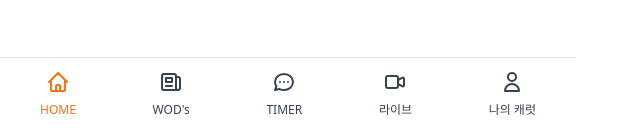
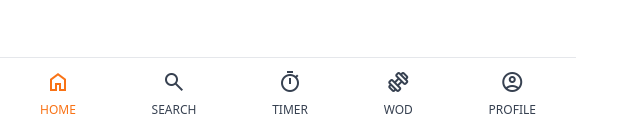
Before and after one commit to gksehfapd/crosspheed, a Next.js app: page / in a window 1280 px wide. Shown: the part 662-797 px from the top of the page, without its empty margins (0-640 px from the left). Built offline with nearby package versions, Linux system fonts and the light colour scheme.

Commit message:
feat: layout

```diff
--- a/components/layout.tsx
+++ b/components/layout.tsx
@@ -32,71 +32,21 @@ export default function Layout({ title, canGoBack, hasTabBar, children }: Layout
 							: 'hover:text-gray-500 transition-colors'
 					)}
 				>
-					<svg
-						className="w-6 h-6"
-						fill="none"
-						stroke="currentColor"
-						viewBox="0 0 24 24"
-						xmlns="http://www.w3.org/2000/svg"
-					>
-						<path
-							strokeLinecap="round"
-							strokeLinejoin="round"
-							strokeWidth="2"
-							d="M3 12l2-2m0 0l7-7 7 7M5 10v10a1 1 0 001 1h3m10-11l2 2m-2-2v10a1 1 0 01-1 1h-3m-6 0a1 1 0 001-1v-4a1 1 0 011-1h2a1 1 0 011 1v4a1 1 0 001 1m-6 0h6"
-						></path>
-					</svg>
+					<span className="material-symbols-outlined">home</span>
 					<span>HOME</span>
 				</Link>
 				<Link
-					href="/community"
+					href="/search"
 					className={cls(
 						'flex flex-col items-center space-y-2 ',
-						router.pathname === '/community'
+						router.pathname === '/search'
 							? 'text-orange-500'
 							: 'hover:text-gray-500 transition-colors'
 					)}
 				>
-					<svg
-						className="w-6 h-6"
-						fill="none"
-						stroke="currentColor"
-						viewBox="0 0 24 24"
-						xmlns="http://www.w3.org/2000/svg"
-					>
-						<path
-							strokeLinecap="round"
-							strokeLinejoin="round"
-							strokeWidth="2"
-							d="M19 20H5a2 2 0 01-2-2V6a2 2 0 012-2h10a2 2 0 012 2v1m2 13a2 2 0 01-2-2V7m2 13a2 2 0 002-2V9a2 2 0 00-2-2h-2m-4-3H9M7 16h6M7 8h6v4H7V8z"
-						></path>
-					</svg>
-					<span>WOD's</span>
-				</Link>
-				<Link
-					href="/chats"
-					className={cls(
-						'flex flex-col items-center space-y-2 ',
-						router.pathname === '/chats'
-							? 'text-orange-500'
-							: 'hover:text-gray-500 transition-colors'
-					)}
-				>
-					<svg
-						className="w-6 h-6"
-						fill="none"
-						stroke="currentColor"
-						viewBox="0 0 24 24"
-						xmlns="http://www.w3.org/2000/svg"
-					>
-						<path
-							strokeLinecap="round"
-							strokeLinejoin="round"
-							strokeWidth="2"
-							d="M8 12h.01M12 12h.01M16 12h.01M21 12c0 4.418-4.03 8-9 8a9.863 9.863 0 01-4.255-.949L3 20l1.395-3.72C3.512 15.042 3 13.574 3 12c0-4.418 4.03-8 9-8s9 3.582 9 8z"
-						></path>
-					</svg>
-					<span>TIMER</span>
+					<span className="material-symbols-outlined">search</span>
+
+					<span>SEARCH</span>
 				</Link>
 				<Link
 					href="/timer"
@@ -107,21 +57,21 @@ export default function Layout({ title, canGoBack, hasTabBar, children }: Layout
 							: 'hover:text-gray-500 transition-colors'
 					)}
 				>
-					<svg
-						className="w-6 h-6"
-						fill="none"
-						stroke="currentColor"
-						viewBox="0 0 24 24"
-						xmlns="http://www.w3.org/2000/svg"
-					>
-						<path
-							strokeLinecap="round"
-							strokeLinejoin="round"
-							strokeWidth="2"
-							d="M15 10l4.553-2.276A1 1 0 0121 8.618v6.764a1 1 0 01-1.447.894L15 14M5 18h8a2 2 0 002-2V8a2 2 0 00-2-2H5a2 2 0 00-2 2v8a2 2 0 002 2z"
-						></path>
-					</svg>
-					<span>라이브</span>
+					<span className="material-symbols-outlined">timer</span>
+					<span>TIMER</span>
+				</Link>
+
+				<Link
+					href="/wod"
+					className={cls(
+						'flex flex-col items-center space-y-2 ',
+						router.pathname === '/wod'
+							? 'text-orange-500'
+							: 'hover:text-gray-500 transition-colors'
+					)}
+				>
+					<span className="material-symbols-outlined">exercise</span>
+					<span>WOD</span>
 				</Link>
 				<Link
 					href="/profile"
@@ -132,21 +82,8 @@ export default function Layout({ title, canGoBack, hasTabBar, children }: Layout
 							: 'hover:text-gray-500 transition-colors'
 					)}
 				>
-					<svg
-						className="w-6 h-6"
-						fill="none"
-						stroke="currentColor"
-						viewBox="0 0 24 24"
-						xmlns="http://www.w3.org/2000/svg"
-					>
-						<path
-							strokeLinecap="round"
-							strokeLinejoin="round"
-							strokeWidth="2"
-							d="M16 7a4 4 0 11-8 0 4 4 0 018 0zM12 14a7 7 0 00-7 7h14a7 7 0 00-7-7z"
-						></path>
-					</svg>
-					<span>나의 캐럿</span>
+					<span className="material-symbols-outlined">account_circle</span>
+					<span>PROFILE</span>
 				</Link>
 			</nav>
 		</div>
--- a/pages/_document.tsx
+++ b/pages/_document.tsx
@@ -3,7 +3,16 @@ import { Html, Head, Main, NextScript } from 'next/document'
 export default function Document() {
 	return (
 		<Html lang="en">
-			<Head />
+			<Head>
+				<link
+					href="https://fonts.googleapis.com/icon?family=Material+Icons"
+					rel="stylesheet"
+				/>
+				<link
+					rel="stylesheet"
+					href="https://fonts.googleapis.com/css2?family=Material+Symbols+Outlined:opsz,wght,FILL,GRAD@24,400,0,0"
+				/>
+			</Head>
 			<body>
 				<Main />
 				<NextScript />
--- a/pages/index.tsx
+++ b/pages/index.tsx
@@ -1,5 +1,4 @@
 import Layout from '@/components/layout'
-import Convert from '@/pages/convert'
 
 export default function Home() {
 	return <Layout title="Home">hello</Layout>
--- /dev/null
+++ b/pages/profile.tsx
@@ -0,0 +1,5 @@
+import Layout from '@/components/layout'
+
+export default function Profile() {
+	return <Layout title="Profile">hello</Layout>
+}
--- /dev/null
+++ b/pages/search.tsx
@@ -0,0 +1,10 @@
+import Layout from '@/components/layout'
+import Convert from './convert'
+
+export default function Search() {
+	return (
+		<Layout title="Search">
+			<Convert />
+		</Layout>
+	)
+}
--- /dev/null
+++ b/pages/timer.tsx
@@ -0,0 +1,5 @@
+import Layout from '@/components/layout'
+
+export default function Timer() {
+	return <Layout title="Timer">hello</Layout>
+}
--- /dev/null
+++ b/pages/wod.tsx
@@ -0,0 +1,5 @@
+import Layout from '@/components/layout'
+
+export default function Wod() {
+	return <Layout title="Workout Of the Day">hello</Layout>
+}
```
